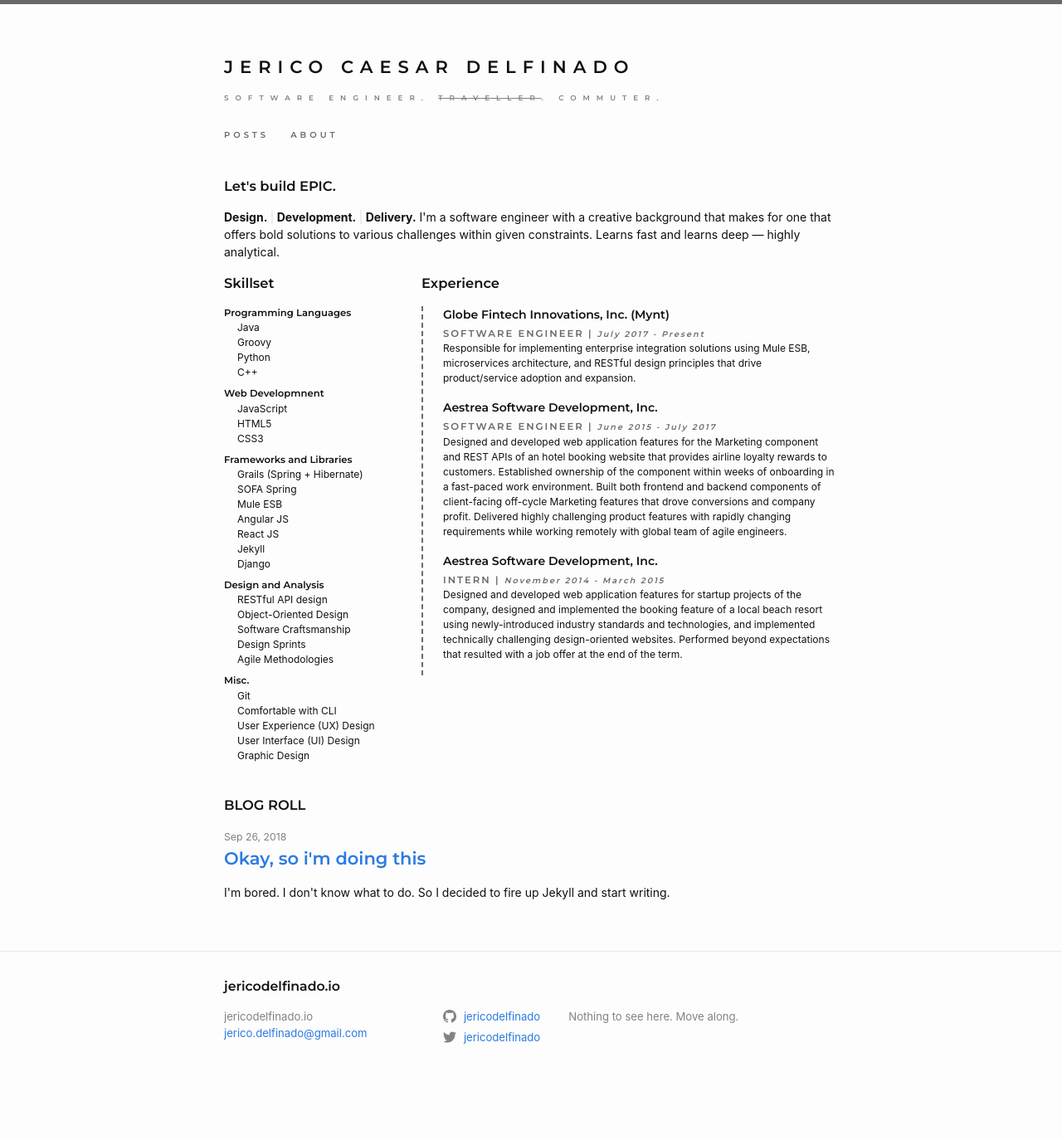
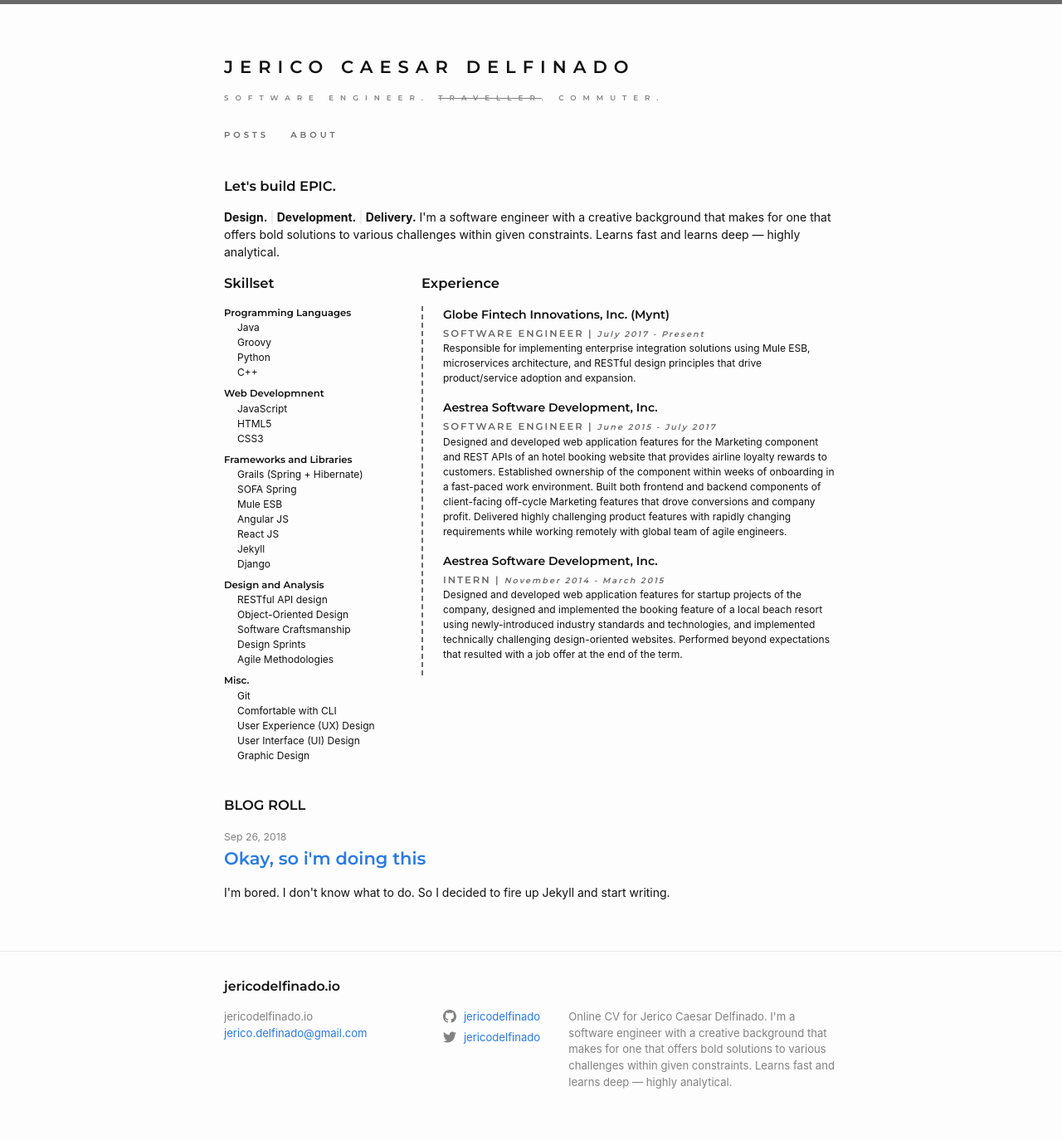
Before and after one commit to jericodelfinado/jericodelfinado.github.io, a Jekyll site: the page built from index.html, in a window 1280 px wide. Shown: the whole page at 83% size. Built offline with Jekyll 4.4.1, drawn with Linux system fonts in a browser that asks for light colours; before the commit the page ends 1320 px from its top, so only the background shows below that.

Commit message:
Update description

```diff
--- a/_config.yml
+++ b/_config.yml
@@ -16,7 +16,7 @@
 title: jericodelfinado.io
 email: jerico.delfinado@gmail.com
 description: >- # this means to ignore newlines until "baseurl:"
-  Nothing to see here. Move along.
+  Online CV for Jerico Caesar Delfinado. I'm a software engineer with a creative background that makes for one that offers bold solutions to various challenges within given constraints. Learns fast and learns deep — highly analytical.
 baseurl: "" # the subpath of your site, e.g. /blog
 url: "" # the base hostname & protocol for your site, e.g. http://example.com
 twitter_username: jericodelfinado
```
